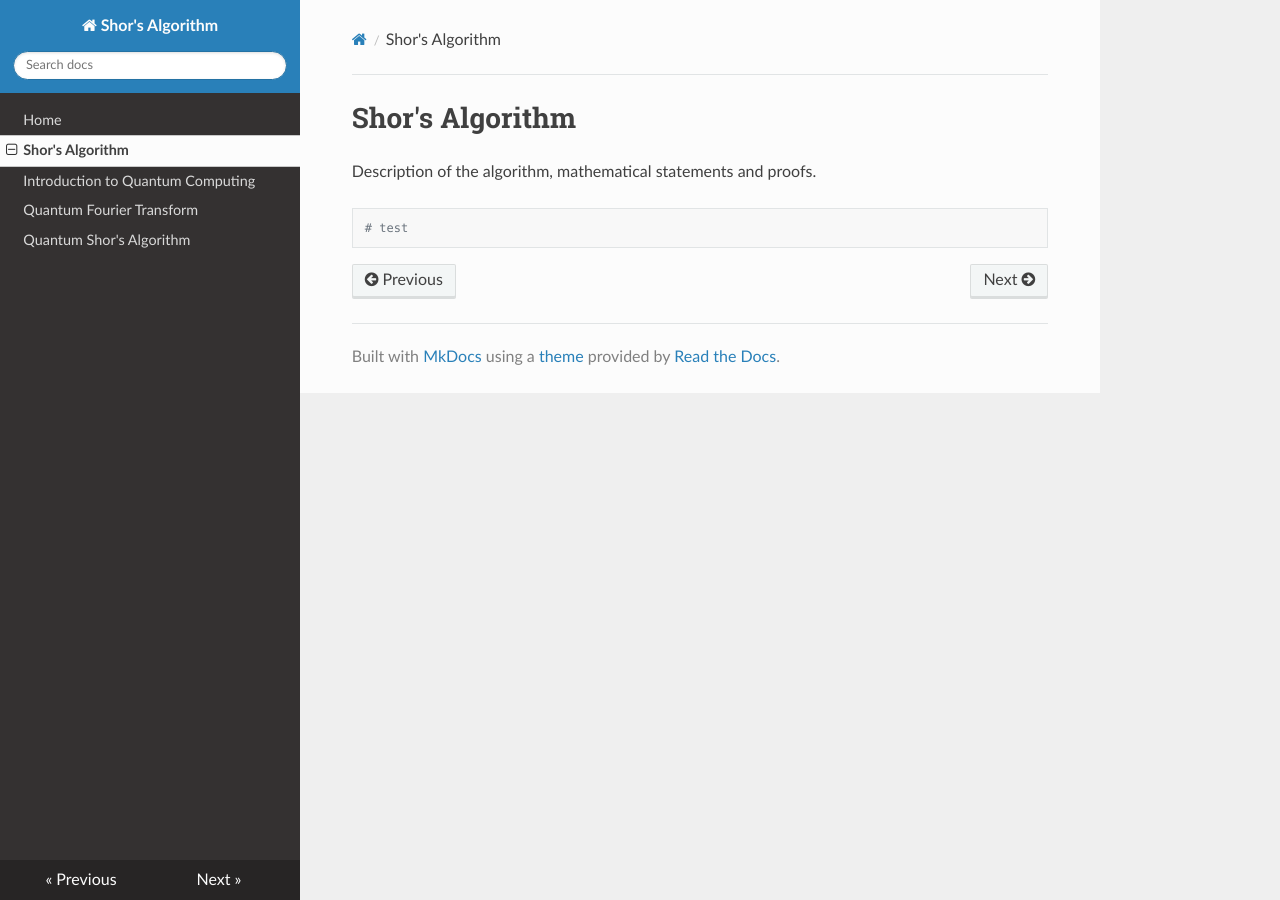
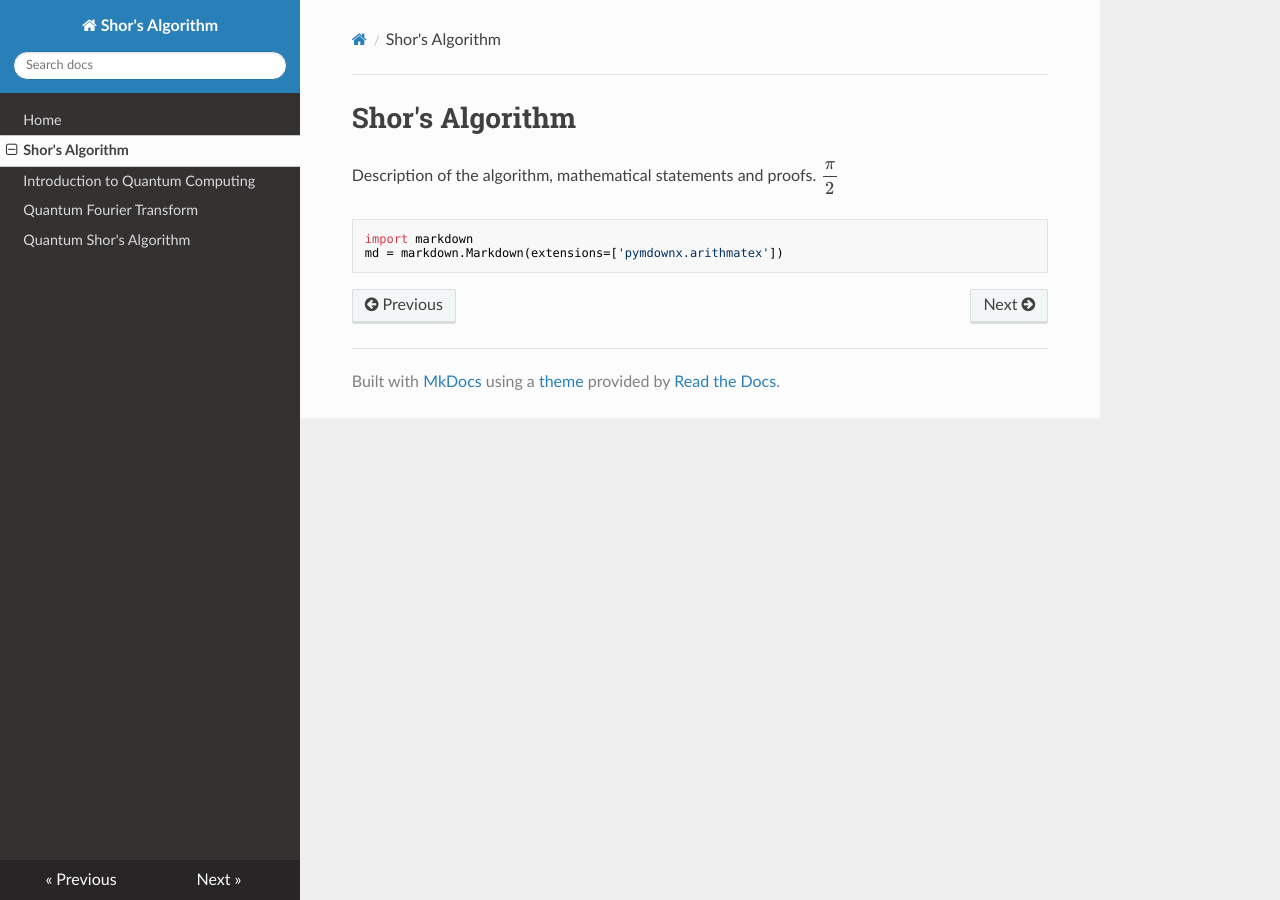
Before and after one commit to reneroliveira/quantum-shors-algorithm, an MkDocs documentation site: the page built from docs/shors-algorithm.md, in a window 1280 px wide. Built offline with MkDocs 1.6.1, drawn with Linux system fonts in a browser that asks for light colours; nearby versions of some CDN libraries.

Commit message:
mathjax extensions

````diff
--- a/docs/shors-algorithm.md
+++ b/docs/shors-algorithm.md
@@ -1,8 +1,9 @@
 # Shor's Algorithm
 
-Description of the algorithm, mathematical statements and proofs.
+Description of the algorithm, mathematical statements and proofs. $\dfrac{\pi}{2}$
 
 
 ```python
-# test
+import markdown
+md = markdown.Markdown(extensions=['pymdownx.arithmatex'])
 ```
--- a/mkdocs.yml
+++ b/mkdocs.yml
@@ -7,3 +7,12 @@
 - Quantum Shor's Algorithm: quantum-shors.md
 
 theme: readthedocs
+
+markdown_extensions:
+  - pymdownx.arithmatex:
+      generic: true
+
+extra_javascript:
+  - javascripts/mathjax.js
+  - https://polyfill.io/v3/polyfill.min.js?features=es6
+  - https://cdn.jsdelivr.net/npm/mathjax@3/es5/tex-mml-chtml.js
````
Also changed, not shown: 1 other file.
